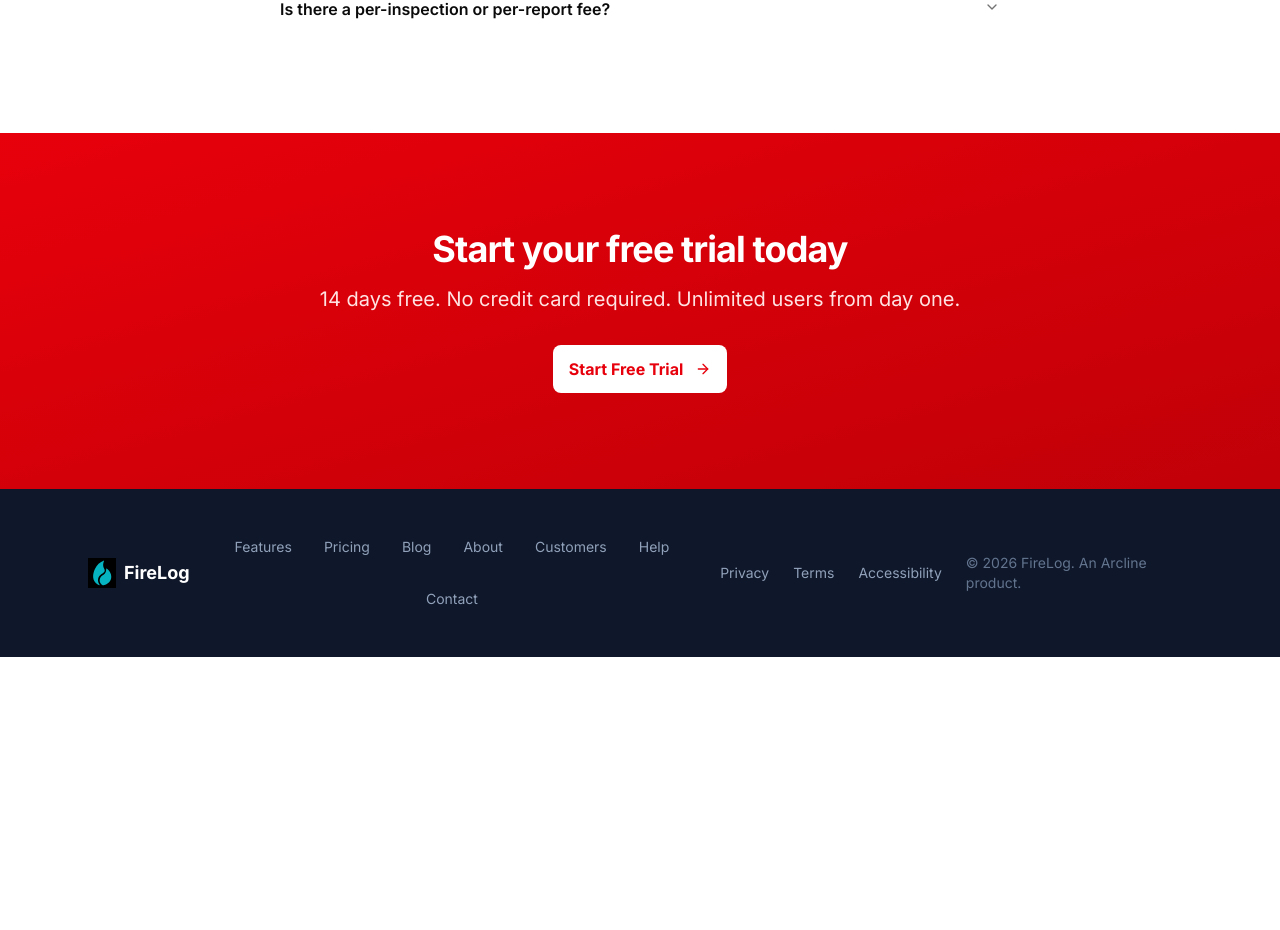
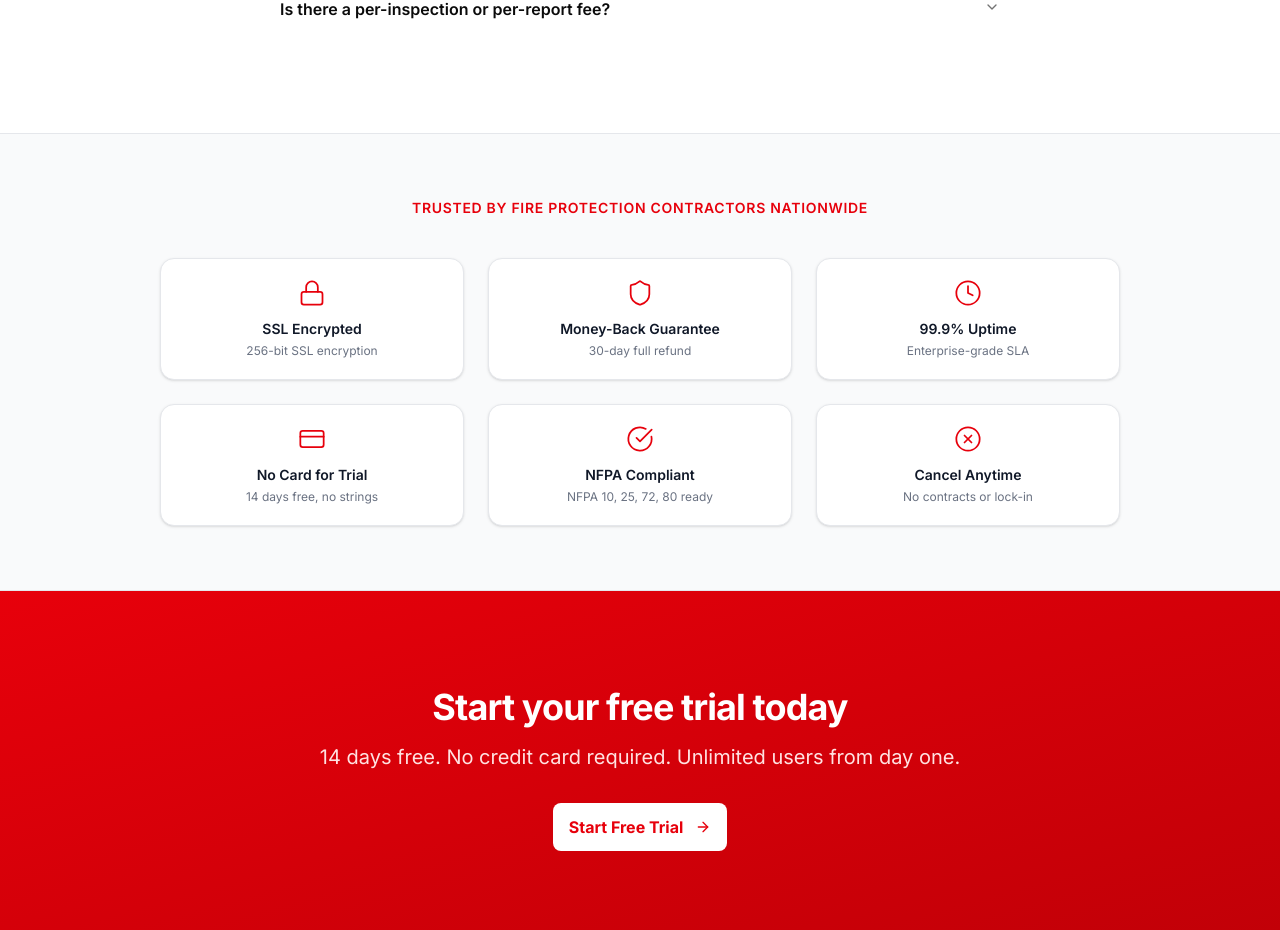
Before and after one commit to nolanterry/firelog-site, a Next.js app: page /pricing in a window 1280 px wide. Shown: the part 2894-3824 px from the top of the page. Before the commit the page ends 3551 px from the top, so only its background shows below. Built offline with nearby package versions, Linux system fonts and the light colour scheme.

Commit message:
feat: trust badges on pricing page — security & compliance signals for conversion optimization

```diff
--- a/app/pricing/page.tsx
+++ b/app/pricing/page.tsx
@@ -16,6 +16,7 @@ import {
 import { Header } from "@/components/header";
 import { Footer } from "@/components/footer";
 import { PricingToggle } from "./pricing-toggle";
+import { TrustBadges } from "./trust-badges";
 
 const fadeInUp = {
   hidden: { opacity: 0, y: 24 },
@@ -306,6 +307,9 @@ export default function PricingPage() {
         </div>
       </section>
 
+      {/* Trust Badges */}
+      <TrustBadges />
+
       {/* CTA */}
       <section className="bg-gradient-to-br from-red-600 to-red-700 text-white py-24">
         <div className="max-w-3xl mx-auto px-6 text-center">
--- /dev/null
+++ b/app/pricing/trust-badges.tsx
@@ -0,0 +1,85 @@
+"use client";
+
+import { Shield, Lock, Clock, CreditCard, CheckCircle, XCircle } from "lucide-react";
+import { motion } from "framer-motion";
+
+const badges = [
+  {
+    icon: Lock,
+    title: "SSL Encrypted",
+    subtitle: "256-bit SSL encryption",
+  },
+  {
+    icon: Shield,
+    title: "Money-Back Guarantee",
+    subtitle: "30-day full refund",
+  },
+  {
+    icon: Clock,
+    title: "99.9% Uptime",
+    subtitle: "Enterprise-grade SLA",
+  },
+  {
+    icon: CreditCard,
+    title: "No Card for Trial",
+    subtitle: "14 days free, no strings",
+  },
+  {
+    icon: CheckCircle,
+    title: "NFPA Compliant",
+    subtitle: "NFPA 10, 25, 72, 80 ready",
+  },
+  {
+    icon: XCircle,
+    title: "Cancel Anytime",
+    subtitle: "No contracts or lock-in",
+  },
+];
+
+const fadeInUp = {
+  hidden: { opacity: 0, y: 24 },
+  visible: { opacity: 1, y: 0, transition: { duration: 0.5, ease: "easeOut" as const } },
+};
+
+export function TrustBadges() {
+  return (
+    <section
+      aria-label="Security and compliance certifications"
+      className="bg-gray-50 border-y border-gray-200 py-16"
+    >
+      <div className="max-w-5xl mx-auto px-4 sm:px-6 lg:px-8">
+        <motion.p
+          initial="hidden"
+          whileInView="visible"
+          viewport={{ once: true }}
+          variants={fadeInUp}
+          className="text-center text-sm font-semibold uppercase tracking-wider text-red-600 mb-10"
+        >
+          Trusted by fire protection contractors nationwide
+        </motion.p>
+        <motion.div
+          initial="hidden"
+          whileInView="visible"
+          viewport={{ once: true, margin: "-40px" }}
+          variants={{ hidden: {}, visible: { transition: { staggerChildren: 0.06 } } }}
+          className="grid grid-cols-2 md:grid-cols-3 gap-6"
+        >
+          {badges.map((badge) => (
+            <motion.div
+              key={badge.title}
+              variants={{
+                hidden: { opacity: 0, y: 16 },
+                visible: { opacity: 1, y: 0, transition: { duration: 0.4 } },
+              }}
+              className="flex flex-col items-center text-center p-5 rounded-xl bg-white border border-gray-200 shadow-sm hover:shadow-md transition-shadow"
+            >
+              <badge.icon className="h-7 w-7 text-red-600 mb-3" strokeWidth={1.5} />
+              <span className="text-sm font-semibold text-gray-900">{badge.title}</span>
+              <span className="text-xs text-gray-500 mt-1">{badge.subtitle}</span>
+            </motion.div>
+          ))}
+        </motion.div>
+      </div>
+    </section>
+  );
+}
```
